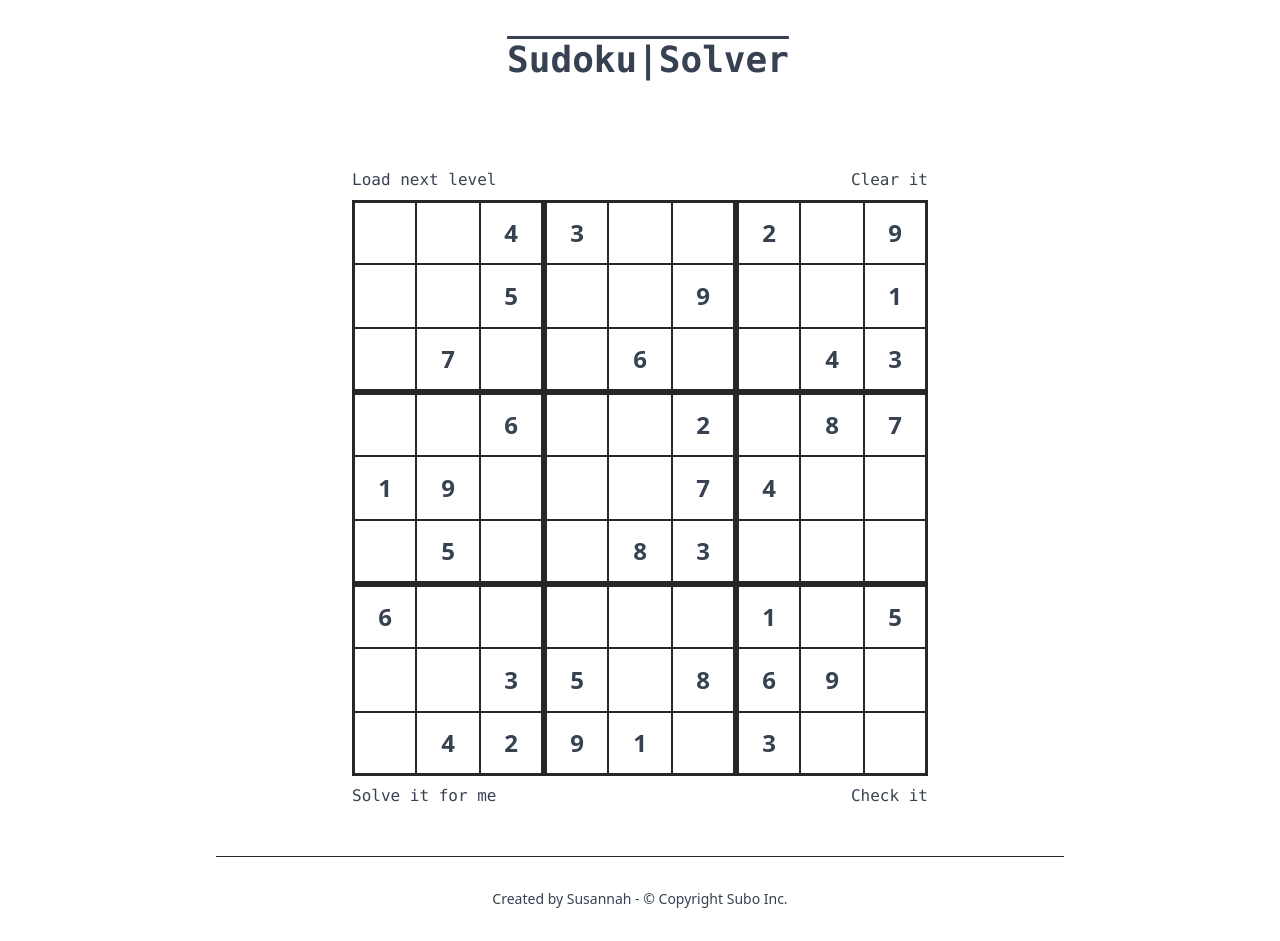
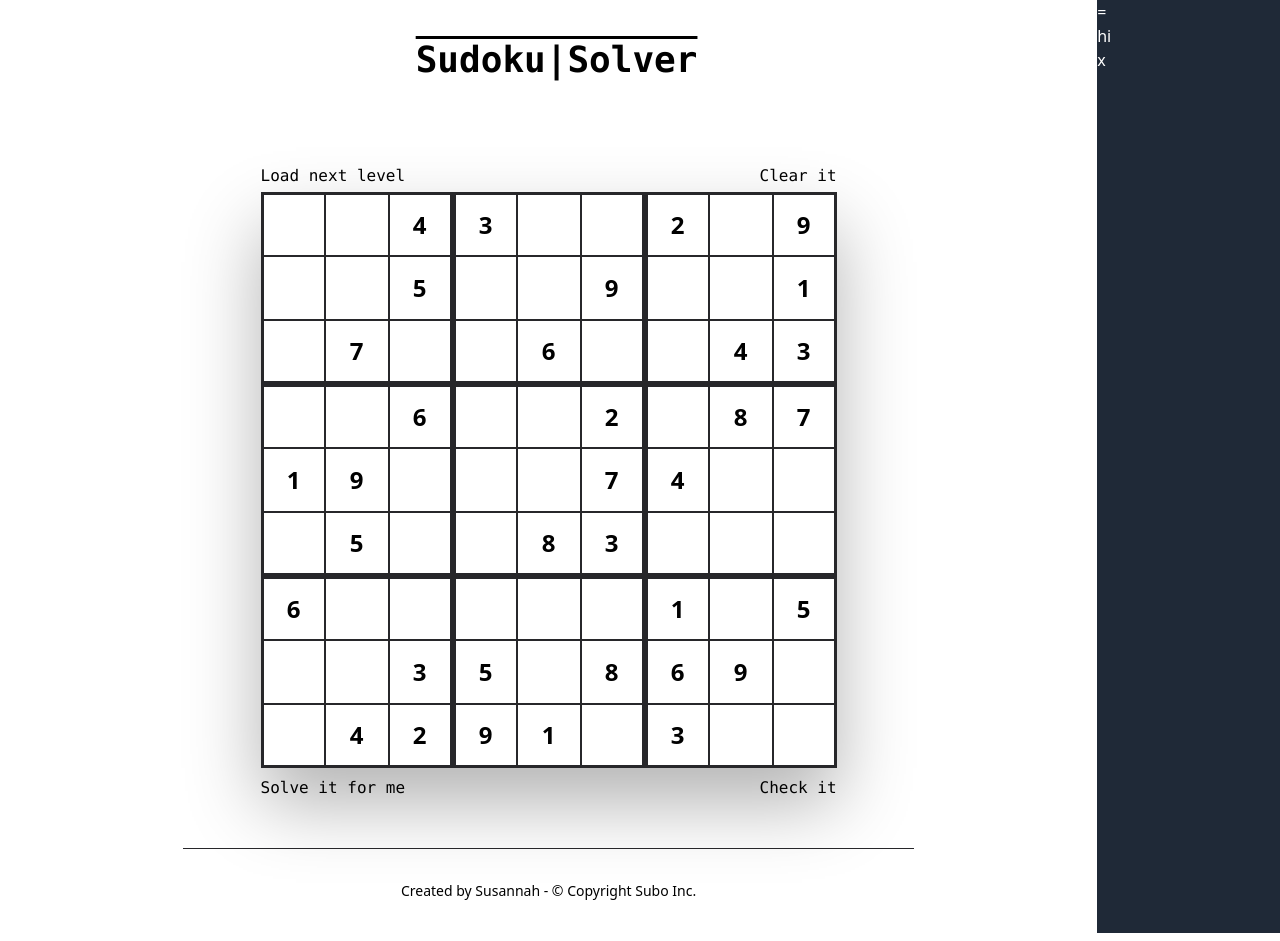
Before and after one commit to susannahdarcy/sudoku-solver-next, a Next.js app: page / in a window 1280 px wide. Built offline with nearby package versions, Linux system fonts and the light colour scheme.

Commit message:
Fixed saving of table state, and cell state colours

```diff
--- a/src/common/components/Menu.tsx
+++ b/src/common/components/Menu.tsx
@@ -7,7 +7,7 @@ type IMenu = {
 
 const Menu = ({ setShowMenu, showMenu }: IMenu) => {
   return (
-    <div>
+    <div className="h-full bg-gray-800 text-white">
       <button
         type="button"
         onClick={() => {
--- a/src/common/templates/Main.tsx
+++ b/src/common/templates/Main.tsx
@@ -1,5 +1,6 @@
-import React, { ReactNode } from 'react';
+import React, { ReactNode, useState } from 'react';
 
+import { Menu } from '@/common/components/Menu';
 import { AppConfig } from '@/common/utils/AppConfig';
 
 type IMainProps = {
@@ -8,15 +9,17 @@ type IMainProps = {
 };
 
 const Main = (props: IMainProps) => {
-  // const [showMenu, setShowMenu] = useState(true);
+  const [showMenu, setShowMenu] = useState(true);
 
   return (
-    <div className="px-1 w-full antialiased text-gray-700">
+    <div className="flex">
       {props.meta}
 
-      {/* <Menu setShowMenu={setShowMenu} showMenu={showMenu} /> */}
+      <div className="order-last w-1/6">
+        <Menu setShowMenu={setShowMenu} showMenu={showMenu} />
+      </div>
 
-      <div className="flex flex-col justify-center items-center">
+      <div className="flex flex-col w-full justify-center items-center">
         <div className="py-10 px-2 w-full sm:p-10">
           <h1 className="place-self-start pl-4 font-mono text-4xl font-black text-center overline sm:place-self-center">
             {AppConfig.title}
--- a/src/modules/sudoku/Sudoku.tsx
+++ b/src/modules/sudoku/Sudoku.tsx
@@ -21,13 +21,9 @@ function Sudoku() {
   if (firstSudokuString === '') throw new Error('failed to load sudoku string');
   const firstTable = inputSudoku(firstSudokuString);
 
-  const [sudokuTable, setTable] = useState(() => {
-    if (typeof window !== 'undefined') {
-      const saved = localStorage.getItem('sudokuTable');
-      return saved ? JSON.parse(saved) : firstTable;
-    }
-    return firstTable;
-  });
+  const [loadFromLocalStorage, setLoadFromLocalStorage] = useState(true);
+
+  const [sudokuTable, setTable] = useState(firstTable);
 
   const getTableData = () => sudokuTable;
 
@@ -37,13 +33,7 @@ function Sudoku() {
 
   const [areButtonsDisabled, setAreButtonsDisabled] = useState(false);
 
-  const [currentQuizNumber, setCurrentQuizNumber] = useState(() => {
-    if (typeof window !== 'undefined') {
-      const saved = localStorage.getItem('currentQuizNumber');
-      return saved ? JSON.parse(saved) : 0;
-    }
-    return 0;
-  });
+  const [currentQuizNumber, setCurrentQuizNumber] = useState(0);
 
   const setCurrentQuiz = (quizNumber: number) => {
     setCurrentQuizNumber(quizNumber);
@@ -58,12 +48,24 @@ function Sudoku() {
   };
 
   useEffect(() => {
-    localStorage.setItem('sudokuTable', JSON.stringify(sudokuTable));
-    localStorage.setItem(
-      'currentQuizNumber',
-      JSON.stringify(currentQuizNumber)
-    );
-  }, [sudokuTable, currentQuizNumber]);
+    if (loadFromLocalStorage) {
+      const savedTable = localStorage.getItem('sudokuTable');
+      if (savedTable) {
+        const parseTable: ICell[][] = JSON.parse(savedTable);
+        if (typeof parseTable !== 'undefined') setTable(parseTable);
+      }
+
+      const savedQuizNumber = localStorage.getItem('currentQuizNumber');
+      if (savedQuizNumber) setCurrentQuizNumber(JSON.parse(savedQuizNumber));
+    } else {
+      localStorage.setItem('sudokuTable', JSON.stringify(sudokuTable));
+      localStorage.setItem(
+        'currentQuizNumber',
+        JSON.stringify(currentQuizNumber)
+      );
+    }
+    setLoadFromLocalStorage(false);
+  }, [sudokuTable, currentQuizNumber, loadFromLocalStorage]);
 
   const handleLoadTable = () => {
     const nextQuiz = currentQuizNumber + 1;
@@ -99,17 +101,17 @@ function Sudoku() {
       const cell = pullAt(solvingProcess, 0)[0];
       if (cell) {
         const [i, j] = convert1DIndexTo2DIndex(cell.index);
-        processTable[i][j].value = cell.value;
-        processTable[i][j].cellState = cell.cellState;
+        processTable[i]![j]!.value = cell.value;
+        processTable[i]![j]!.cellState = cell.cellState;
         setTable(processTable);
 
-        trackingTable[i][j].value = cell.value;
-        trackingTable[i][j].cellState = cell.cellState;
+        trackingTable[i]![j]!.value = cell.value;
+        trackingTable[i]![j]!.cellState = cell.cellState;
       } else {
         setAreButtonsDisabled(false);
         clearInterval(showProcessInterval);
       }
-    }, 10);
+    }, 5);
   };
 
   const handleModalLoadNext = () => {
@@ -119,7 +121,7 @@ function Sudoku() {
 
   return (
     <div className="py-10 w-100 sm:w-168">
-      <div className="flex justify-between py-2">
+      <div className="flex justify-between py-1">
         <div className="font-mono text-xs sm:text-base">
           <button
             type="button"
--- a/src/modules/sudoku/components/SudokuTable.tsx
+++ b/src/modules/sudoku/components/SudokuTable.tsx
@@ -21,7 +21,7 @@ const SudokuTable = ({ getTableData, setTableData }: ISudokuTableData) => {
   };
 
   return (
-    <div className="grid grid-cols-9">
+    <div className="grid grid-cols-9 shadow-3xl">
       {map(
         flatTable,
         ({ value, index, prefilled, cellState }: ICellComponent) => (
--- a/src/modules/sudoku/utils/AISolver.tsx
+++ b/src/modules/sudoku/utils/AISolver.tsx
@@ -112,6 +112,7 @@ const backtrackingSearch = (table: ICell[][], solvingProcess: ICell[]) => {
 
   for (let index = 0; index < domain.length; index += 1) {
     const value = domain[index];
+
     if (cellProcess && value) {
       cellProcess.value = value;
       cellProcess.cellState = CellState.PROCESSING;
--- a/tailwind.config.js
+++ b/tailwind.config.js
@@ -18,6 +18,9 @@ module.exports = {
     borderColor: {
       DEFAULT: '#27272a',
     },
+    boxShadow: {
+      '3xl': '0 35px 70px 0 rgba(0, 0, 0, 0.3)',
+    },
   },
   plugins: [],
 };
```
